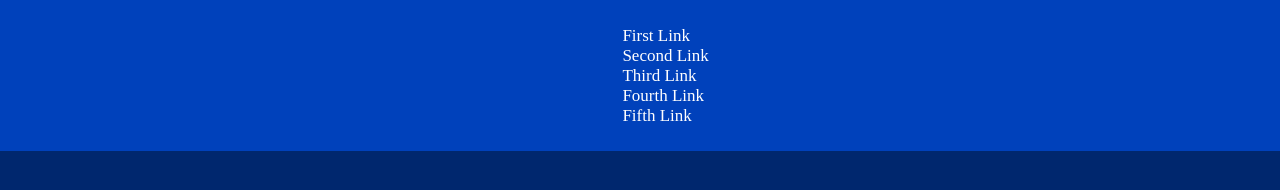
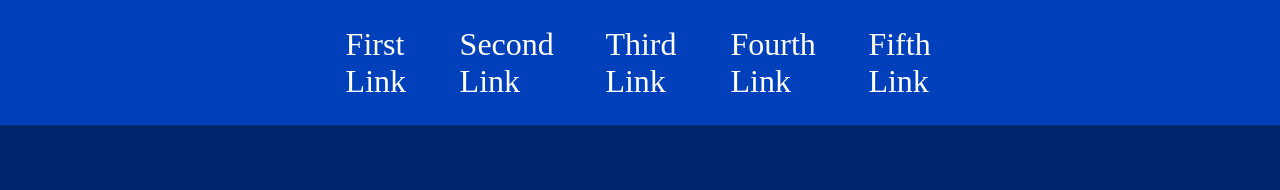
Before and after one commit to TrellixVulnTeam/LearningBEM.github.io_0X9N, a website: page index.html in a window 1280 px wide. Shown: the top 190 px of the page. Drawn offline with Linux system fonts and the light colour scheme.

Commit message:
fixed nav

```diff
--- a/index.html
+++ b/index.html
@@ -12,7 +12,7 @@
 <body>
     <header>
         <nav>
-            <ul>
+            <ul class="nav__ul">
                 <li class="nav__item"><a class="nav__link" href="#">First Link</a></li>
                 <li class="nav__item"><a class="nav__link" href="#">Second Link</a></li>
                 <li class="nav__item"><a class="nav__link" href="#">Third Link</a></li>
--- a/package.json
+++ b/package.json
@@ -5,7 +5,7 @@
   "main": "index.js",
   "scripts": {
     "test": "echo \"Error: no test specified\" && exit 1",
-    "scss": "node-sass --watch scss -o css --output-style compressed"
+    "scss": "node-sass --watch scss -o css --output-style nesting"
   },
   "repository": {
     "type": "git",
--- a/scss/styling.scss
+++ b/scss/styling.scss
@@ -12,16 +12,24 @@ body {
 nav {
     padding: 2%;
     display: flex;
-    flex-direction: row;
     justify-content: center;
     width: 100%;
     background-color: rgb(0, 65, 187);
-    color: rgb(196, 196, 196)
+    color: rgb(196, 196, 196);
+    flex-direction: row;
+}
+
+.nav__ul {
+    justify-content: space-between;
+    display: flex;
+    flex-direction: row;
+    width: 50%;
 }
 
 .nav__item {
+    display: flex;
     list-style: none;
-    font-size: 17px;
+    font-size: 2em;
 
 }
 
```
Also changed, not shown: css/styling.css.
